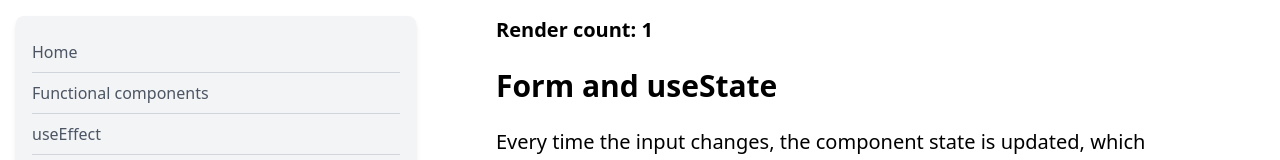
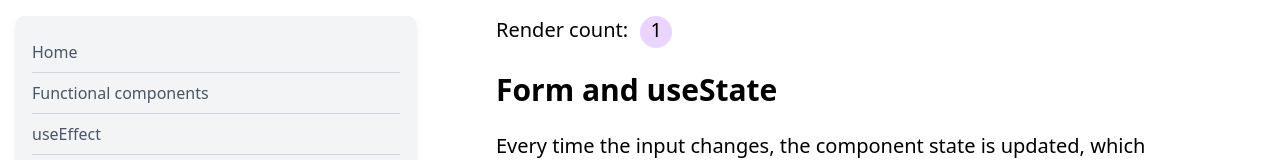
Before and after one commit to audunru/react-lessons, a React (Vite) app: page /#/10-form in a window 1280 px wide. Shown: the top 160 px of the page. Built offline with nearby package versions, Linux system fonts and the light colour scheme.

Commit message:
fix: ui changes

```diff
--- a/src/components/input/index.tsx
+++ b/src/components/input/index.tsx
@@ -14,7 +14,7 @@ export const Input: React.FC<InputProps> = ({ label, className, ...rest }) => {
       </label>
       <input
         id={id}
-        className={`bg-gray-100 dark:bg-gray-800 text-gray-900 dark:text-gray-100 border border-gray-400 dark:border-gray-600 p-2 rounded-lg shadow-md focus:outline-none focus:ring-2 focus:ring-blue-400 focus:border-blue-400 placeholder-gray-400 dark:placeholder-gray-500 ${className}`}
+        className={`bg-gray-100 dark:bg-gray-900 text-gray-900 dark:text-gray-100 border border-gray-400 dark:border-gray-600 p-2 rounded-lg shadow-md focus:outline-none focus:ring-2 focus:ring-blue-400 focus:border-blue-400 placeholder-gray-400 dark:placeholder-gray-500 ${className}`}
         {...rest}
       />
     </div>
--- a/src/components/render-counter/counter.tsx
+++ b/src/components/render-counter/counter.tsx
@@ -5,5 +5,12 @@ export const Counter: React.FC = () => {
 
   count.current++;
 
-  return <p className="text-xl font-bold dark:text-gray-100">Render count: {count.current}</p>;
+  return (
+    <p className="text-xl dark:text-gray-100">
+      Render count:
+      <span className="inline-block w-8 h-8 text-center bg-purple-200 dark:bg-purple-600 dark:text-gray-100 rounded-full ml-3">
+        {count.current}
+      </span>
+    </p>
+  );
 };
```
